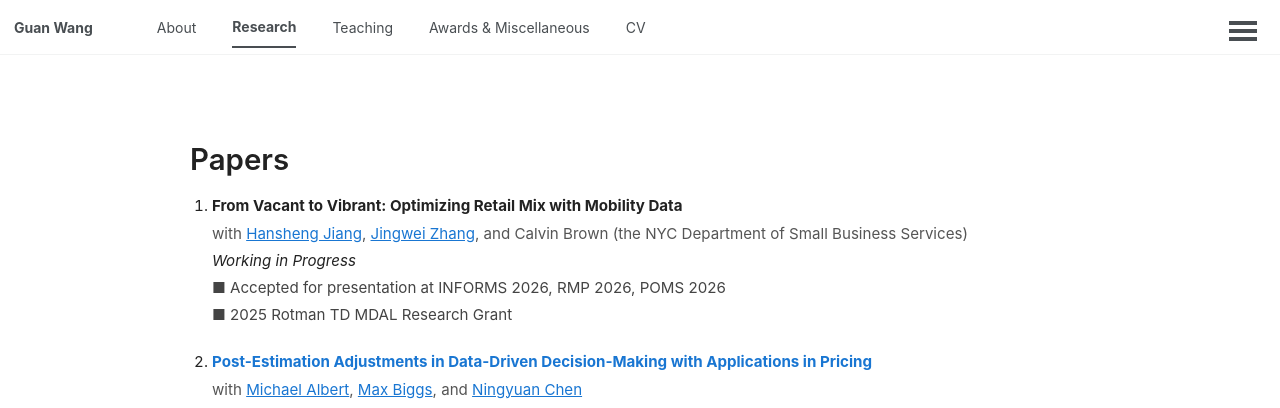
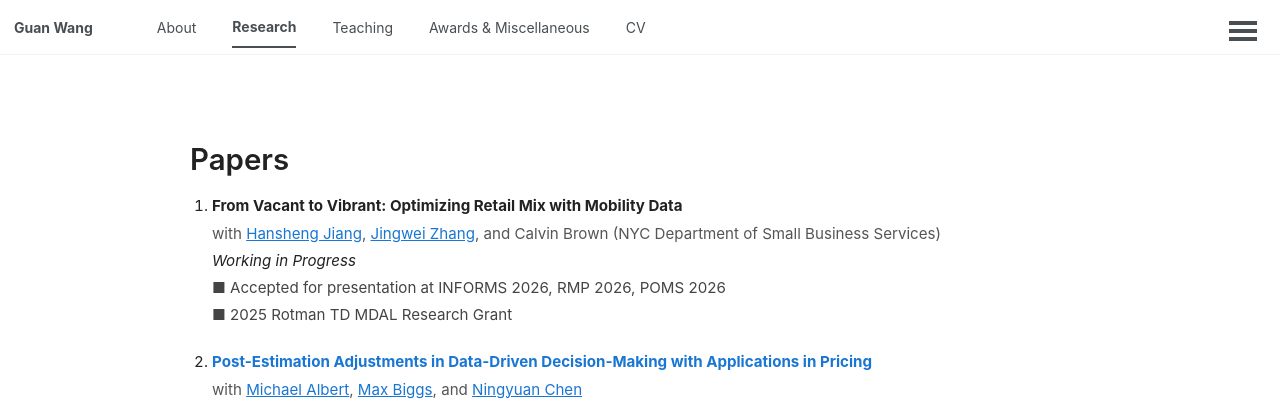
Before and after one commit to wangguan27/wangguan27.github.io, a Jekyll site: the page built from research.md, in a window 1280 px wide. Shown: the top 408 px of the page. Built offline with Jekyll 4.4.1, drawn with Linux system fonts in a browser that asks for light colours; a script that is not in the unit is left out.

Commit message:
Update NYC SBS affiliation wording

```diff
--- a/research.md
+++ b/research.md
@@ -11,7 +11,7 @@ title: "Research"
     <ol style="font-size:1.08em;line-height:1.8;color:#222;margin-bottom:40px;padding-left:22px;">
       <li style="margin-bottom:20px;">
         <b>From Vacant to Vibrant: Optimizing Retail Mix with Mobility Data</b><br>
-        <span style="color:#555;">with <a href="https://hanshengjiang.github.io/" target="_blank" style="color:#1976d2;text-decoration:underline;">Hansheng Jiang</a>, <a href="https://www.jingwei-zhang.com/" target="_blank" style="color:#1976d2;text-decoration:underline;">Jingwei Zhang</a>, and Calvin Brown (the NYC Department of Small Business Services)</span><br>
+        <span style="color:#555;">with <a href="https://hanshengjiang.github.io/" target="_blank" style="color:#1976d2;text-decoration:underline;">Hansheng Jiang</a>, <a href="https://www.jingwei-zhang.com/" target="_blank" style="color:#1976d2;text-decoration:underline;">Jingwei Zhang</a>, and Calvin Brown (NYC Department of Small Business Services)</span><br>
         <i>Working in Progress</i><br>
         <span style="color:#444;">&#9632; Accepted for presentation at INFORMS 2026, RMP 2026, POMS 2026</span><br>
         <span style="color:#444;">&#9632; 2025 Rotman TD MDAL Research Grant</span>
```
Also changed, not shown: _pages/research.md (+1 -1 lines), index.md (+1 -1 lines).
